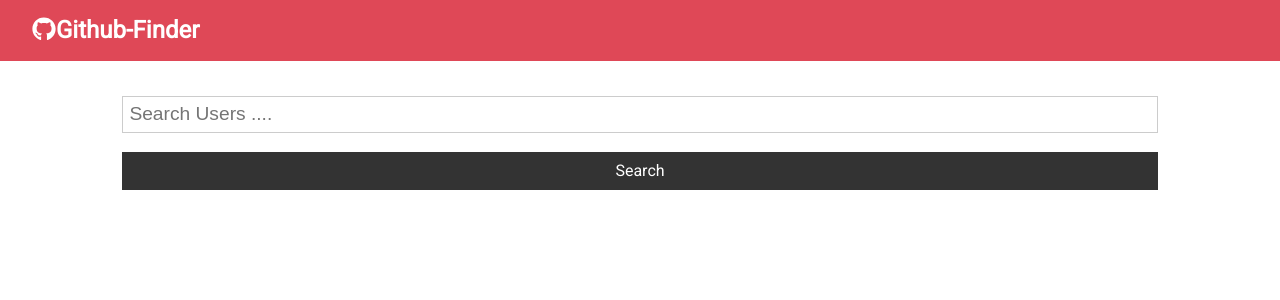
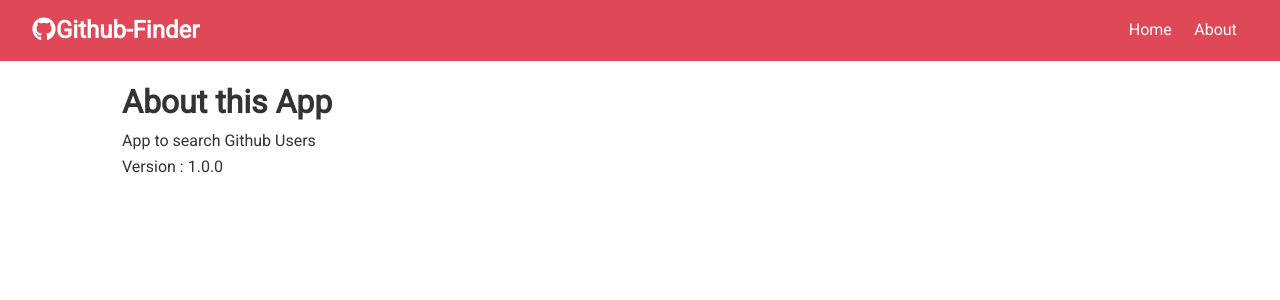
Before and after one commit to SameerBatla/githubFinder, a React (Create React App) app: page /about in a window 1280 px wide. Shown: the top 300 px of the page. Built offline with nearby package versions, Linux system fonts and the light colour scheme.

Commit message:
add react routes

```diff
--- a/src/App.js
+++ b/src/App.js
@@ -1,14 +1,18 @@
 import React, { Component } from 'react';
 import './App.css';
+import { BrowserRouter as Router, Switch, Route } from 'react-router-dom';
 import Navbar from './Components/Layout/Navbar';
 import { library } from '@fortawesome/fontawesome-svg-core';
 import { fab } from '@fortawesome/free-brands-svg-icons';
+import { faInfoCircle } from '@fortawesome/free-solid-svg-icons';
 // import UserItem from './Components/Layout/Users/UserItem';
 import Users from './Components/Users/Users';
 import axios from 'axios';
 import Search from './Components/Users/Search';
 import { Alert } from './Components/Layout/Alert';
-library.add(fab);
+import { About } from './Components/Pages/About';
+
+library.add(fab, faInfoCircle);
 
 export class App extends Component {
   state = {
@@ -57,11 +61,18 @@ export class App extends Component {
   render() {
     const { users, loading } = this.state;
     return (
+      <Router>
         <div className="App">
           <Navbar />
           {/* <UserItem /> */}
           <div className="container">
             <Alert alert={this.state.alert} />
+            <Switch>
+              <Route
+                exact
+                path="/"
+                render={props => (
+                  <>
                     <Search
                       searchUsers={this.searchUsers}
                       clearUsers={this.clearUsers}
@@ -69,8 +80,14 @@ export class App extends Component {
                       setAlert={this.setAlert}
                     />
                     <Users loading={loading} users={users} />
+                  </>
+                )}
+              />
+              <Route exact path="/about" component={About} />
+            </Switch>
           </div>
         </div>
+      </Router>
     );
   }
 }
--- a/src/Components/Layout/Alert.js
+++ b/src/Components/Layout/Alert.js
@@ -1,10 +1,12 @@
 import React from 'react';
+import { FontAwesomeIcon } from '@fortawesome/react-fontawesome';
 
 export const Alert = ({ alert }) => {
   return (
     alert !== null && (
       <div className={`alert alert-${alert.type}`}>
         <i className="fas fa-info-circle"></i>
+        <FontAwesomeIcon icon="info-circle" />
         {alert.msg}
       </div>
     )
--- a/src/Components/Layout/Navbar.js
+++ b/src/Components/Layout/Navbar.js
@@ -1,6 +1,7 @@
 import React from 'react';
 import { FontAwesomeIcon } from '@fortawesome/react-fontawesome';
 import PropTypes from 'prop-types';
+import { Link } from 'react-router-dom';
 
 const Navbar = ({ icon, title }) => {
   return (
@@ -9,6 +10,14 @@ const Navbar = ({ icon, title }) => {
         <FontAwesomeIcon icon={icon} />
         {title}
       </h1>
+      <ul>
+        <li>
+          <Link to="/">Home</Link>
+        </li>
+        <li>
+          <Link to="/about"> About</Link>
+        </li>
+      </ul>
     </nav>
   );
 };
--- /dev/null
+++ b/src/Components/Pages/About.js
@@ -0,0 +1,11 @@
+import React from 'react';
+
+export const About = () => {
+  return (
+    <div>
+      <h1>About this App</h1>
+      <p>App to search Github Users</p>
+      <p>Version : 1.0.0</p>
+    </div>
+  );
+};
```
Lines whose indentation alone changed are shown as unchanged.
